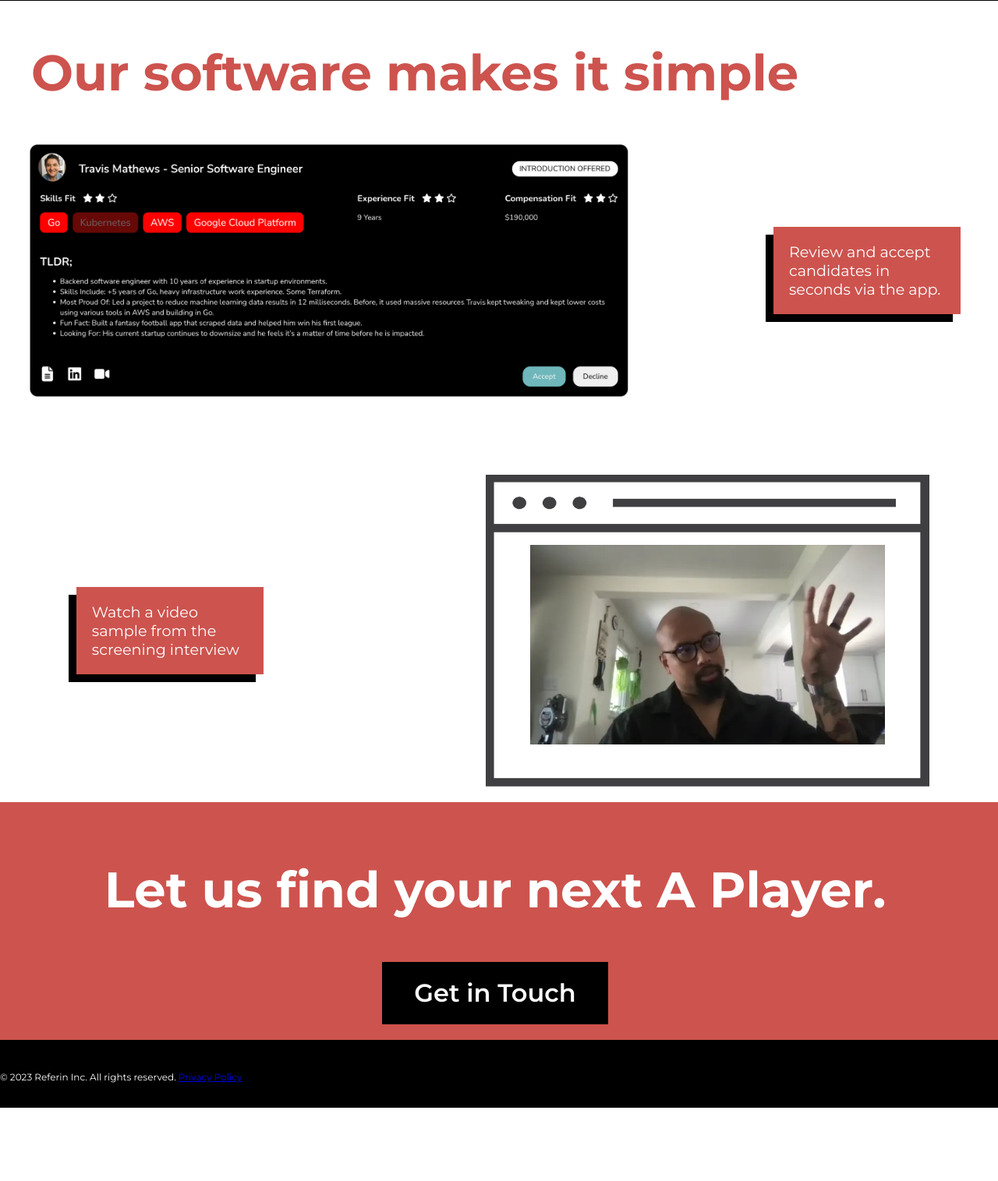
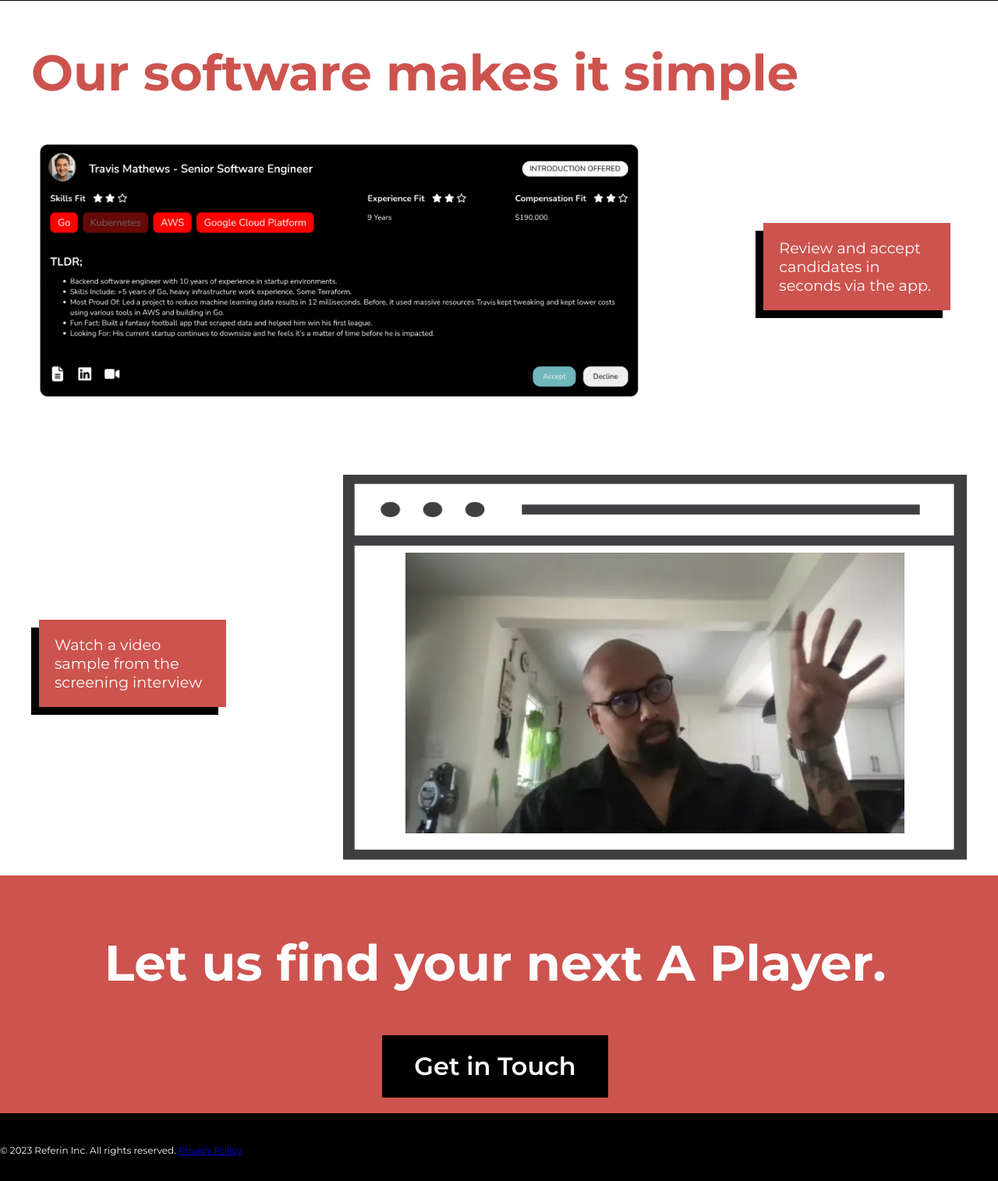
Before and after one commit to Referin/marketingsite, a PHP site: page /matchmaking.html in a window 1280 px wide. Shown: the part 2426-3941 px from the top of the page at 78% size. Before the commit the page ends 3847 px from the top, so only its background shows below. Run offline with PHP 8.4, Linux system fonts and the light colour scheme; some libraries are stand-ins or nearby versions.

Commit message:
Fix sizing of video

```diff
--- a/css/matchmaking.css
+++ b/css/matchmaking.css
@@ -127,17 +127,24 @@ p {
 
 .candidate, .video {
     display: flex;
-    justify-content: space-around;
     align-items: center;
+}
+
+.candidate {
+    justify-content: space-evenly;
+    flex-wrap: wrap-reverse;
 }
 
 .candidate > .shadow-box, .video > .shadow-box {
     font-size: 1.2rem;
     max-width: 200px;
+    margin-bottom: 20px;
 }
 
 .video {
     margin-top: 100px;
+    justify-content: space-evenly;
+    flex-wrap: wrap;
 }
 
 .candidate > img {
@@ -150,7 +157,6 @@ p {
     background-repeat: no-repeat;
     background-size: 100% 100%;
     background-position: center;
-    height: 400px;
     text-align: center;
     margin-left: 100px;
 }
@@ -158,7 +164,8 @@ p {
 .browser > img {
     max-width: 80%;
     max-height: 80%;
-    padding-top: 90px;
+    padding-top: 100px;
+    padding-bottom: 30px;
 }
 
 .shadow-box {
@@ -202,7 +209,6 @@ p {
     text-align: center;
     padding-top: 20px;
     padding-bottom: 20px;
-    /* margin-top: 20px; */
     margin-bottom: 40px;
 }
 
```
